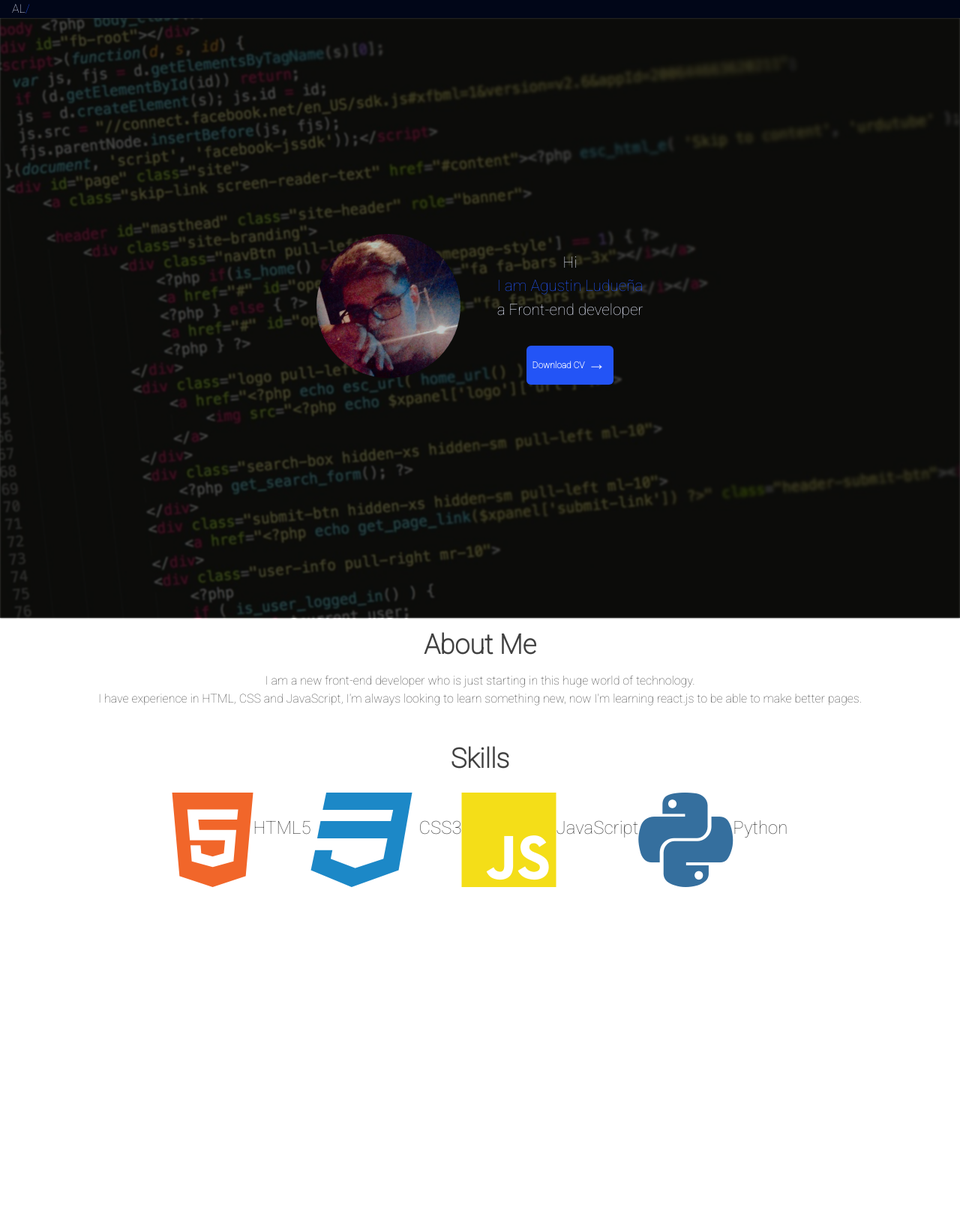
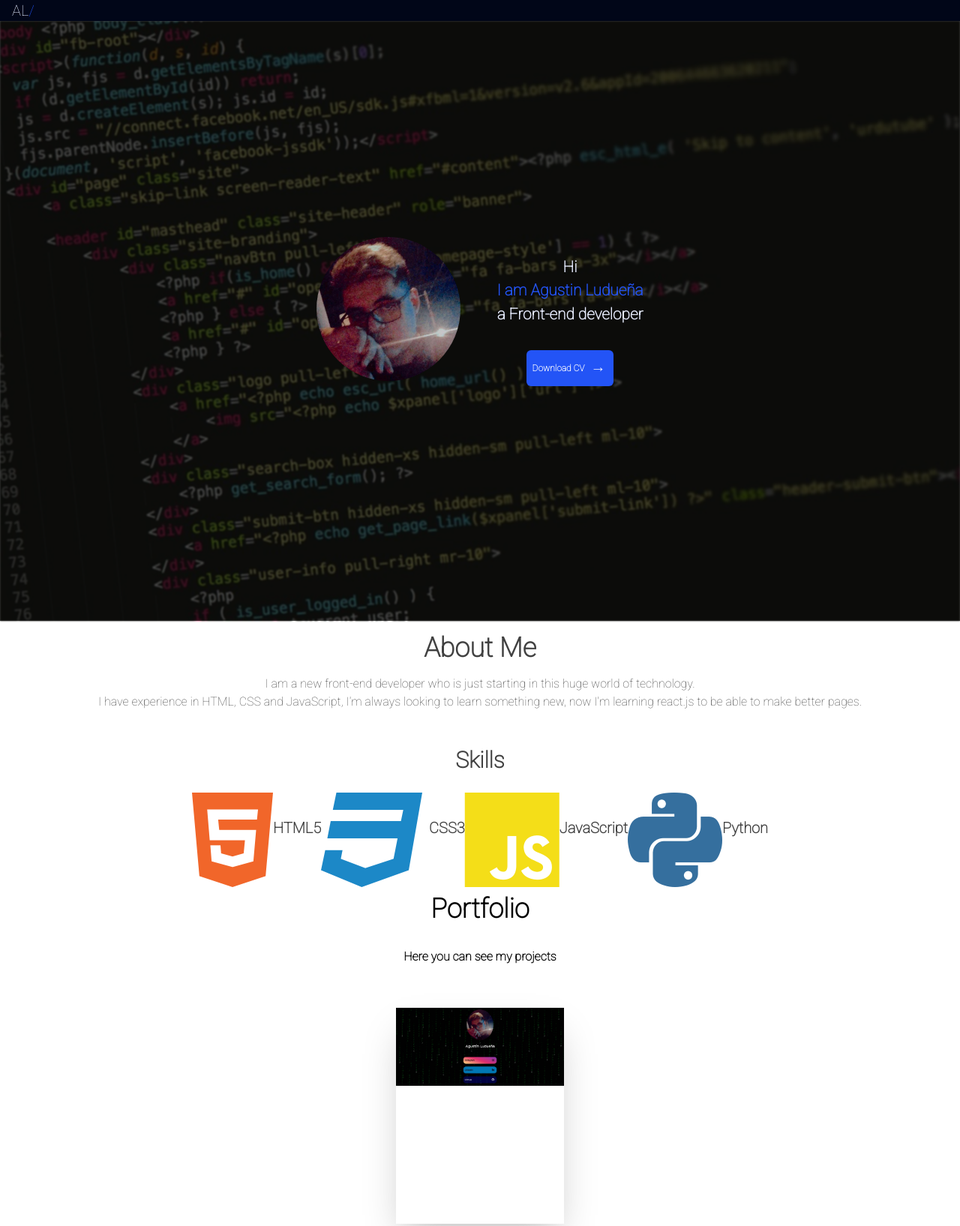
Before and after one commit to Aguss-Coder/new-portfolio, a website built with Vite: page index.html in a window 1280 px wide. Shown: the top 1635 px of the page at 75% size. Before the commit the page ends 1195 px from the top, so only its background shows below. Built offline with nearby package versions, Linux system fonts and the light colour scheme.

Commit message:
portfolio section added

```diff
--- a/index.html
+++ b/index.html
@@ -9,24 +9,24 @@
     <title>Vite App</title>
   </head>
   <body class="font-robo">
-    <nav class="z-10 pl-4 flex items-center sticky top-0 text-principal-50 bg-principal-800">
+    <nav class="z-[100] pl-4 flex items-center sticky top-0 text-principal-50 bg-principal-800 text-xl">
       <span>AL </span><span class="text-principal">/</span>
     </nav>
-    <section id="home" class=" bg-fixed h-screen">
+    <section id="home" class="h-screen">
       <div class="absolute">
         <img class="blur-[1px] h-screen w-screen object-cover" src="assets/back.jpg" alt="">
       </div>
       <div class="relative flex items-center flex-col md:flex-row justify-center text-principal-50 text-[1.3rem] bg-black h-screen">
         <img class="rounded-full h-[12rem] object-cover w-[12rem] mb-8 md:mr-12" src="assets/Aguss.jpg" alt="">
         <div class="flex flex-col">
-          <div class="text-center">
+          <div class="text-center font-semibold">
             <p class="">Hi</p>
             <h2 class="text-principal">I am Agustin Ludueña</h2>
             <p class="">a Front-end developer</p>
           </div>
           <button class="bg-principal mt-8 p-2 rounded-md text-principal-50 min-h-[2.5rem] w-[7.3rem] font-semibold self-center">
             <a href="assets/curriculum.png" class="text-xs flex items-center" download="curriculum.png">
-              Download CV <p class="text-2xl inline-block pb-1 pl-1">&rarr;</p>
+              Download CV <p class="text-xl pb-1 pl-2">&rarr;</p>
             </a>
           </button>
         </div>
@@ -34,25 +34,38 @@
     </section>
     <section id="about" class="text-gray">
       <div class="text-center">
-        <h2 class="text-4xl py-4 font-semibold">About Me</h2>
-        <p class="px-2 pb-8">
+        <h2 class="text-4xl py-4 font-extrabold">About Me</h2>
+        <p class="px-2 pb-8 font-medium">
           I am a new front-end developer who is just starting in this huge world of technology.<br>
           I have experience in HTML, CSS and JavaScript, I'm always looking to learn something new,
           now I'm learning react.js to be able to make better pages.
         </p>
       </div>
       <div class="flex flex-col items-center">
-        <h3 class="text-4xl py-4 font-semibold">Skills</h3>
+        <h3 class="text-3xl py-4 font-extrabold">Skills</h3>
         <div class="flex flex-col md:flex-row md:flex-wrap items-center justify-center">
           <i class="fa-brands fa-html5 fa-9x text-ht"></i>
-          <p class="text-2xl pb-8">HTML5</p>
+          <p class="text-xl pb-8 font-semibold">HTML5</p>
           <i class="fa-brands fa-css3 fa-9x text-cs"></i>
-          <p class="text-2xl pb-8">CSS3</p>
+          <p class="text-xl pb-8 font-semibold">CSS3</p>
           <i class="fa-brands fa-js fa-9x text-js"></i>
-          <p class="text-2xl pb-8">JavaScript</p>
+          <p class="text-xl pb-8 font-semibold">JavaScript</p>
           <i class="fa-brands fa-python fa-9x text-py"></i>
-          <p class="text-2xl pb-8">Python</p>
+          <p class="text-xl pb-8 font-semibold">Python</p>
         </div>
+      </div>
+    </section>
+    <section id="portfolio" class="z-50 flex justify-center items-center flex-col">
+      <h3 class="font-extrabold text-4xl">Portfolio</h3>
+      <p class="pt-8 font-semibold">Here you can see my projects</p>
+      <div class="w-[14rem] h-[18rem] mt-14  shadow-2xl">
+        <img src="assets/link_tree.jpeg" alt="" class="h-[6.5rem] object-cover">
+      </div>
+      <div class="w-[14rem] h-[18rem] mt-14 border shadow-2xl">
+        <img src="assets/link_tree.jpeg" alt="" class="h-[6.5rem] object-cover">
+      </div>
+      <div class="w-[14rem] h-[18rem] mt-14 border shadow-2xl">
+        <img src="assets/link_tree.jpeg" alt="" class="h-[6.5rem] object-cover">
       </div>
     </section>
 
--- a/tailwind.config.js
+++ b/tailwind.config.js
@@ -8,9 +8,6 @@ module.exports = {
     extend: {
       fontFamily: {
         'robo': ['Roboto', 'sans-serif']
-      },
-      backgroundImage: {
-        'code-pattern': 'url(https://1.bp.blogspot.com/-MGS7Y82aSog/YB5oegC37_I/AAAAAAAAADI/wTiHDISzDYokAClfkIJIaVMYgVg3Xqc3ACLcBGAsYHQ/s1280/n.jpg)'
       }
     },
     colors: {
```
Also changed, not shown: assets/link_tree.jpeg (added), assets/mc.jpeg (added), assets/portfolio.jpeg (added).
